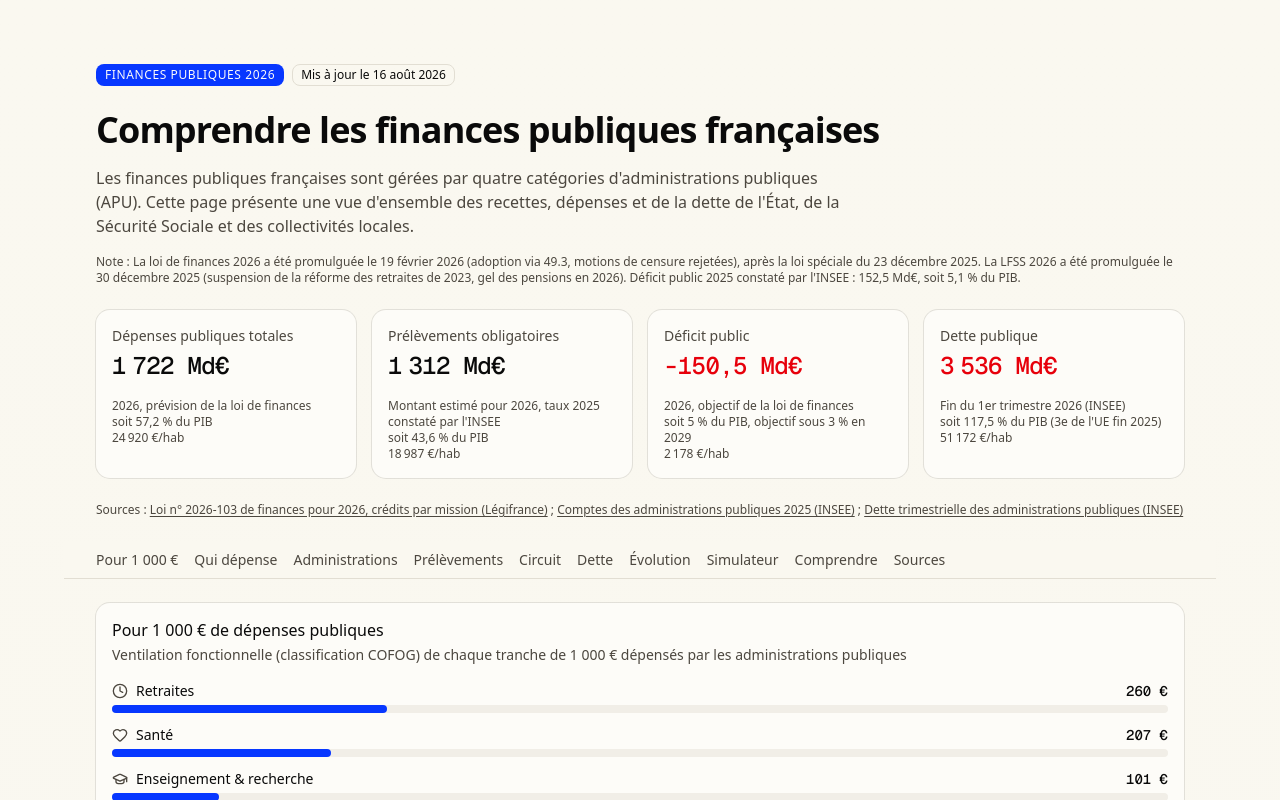
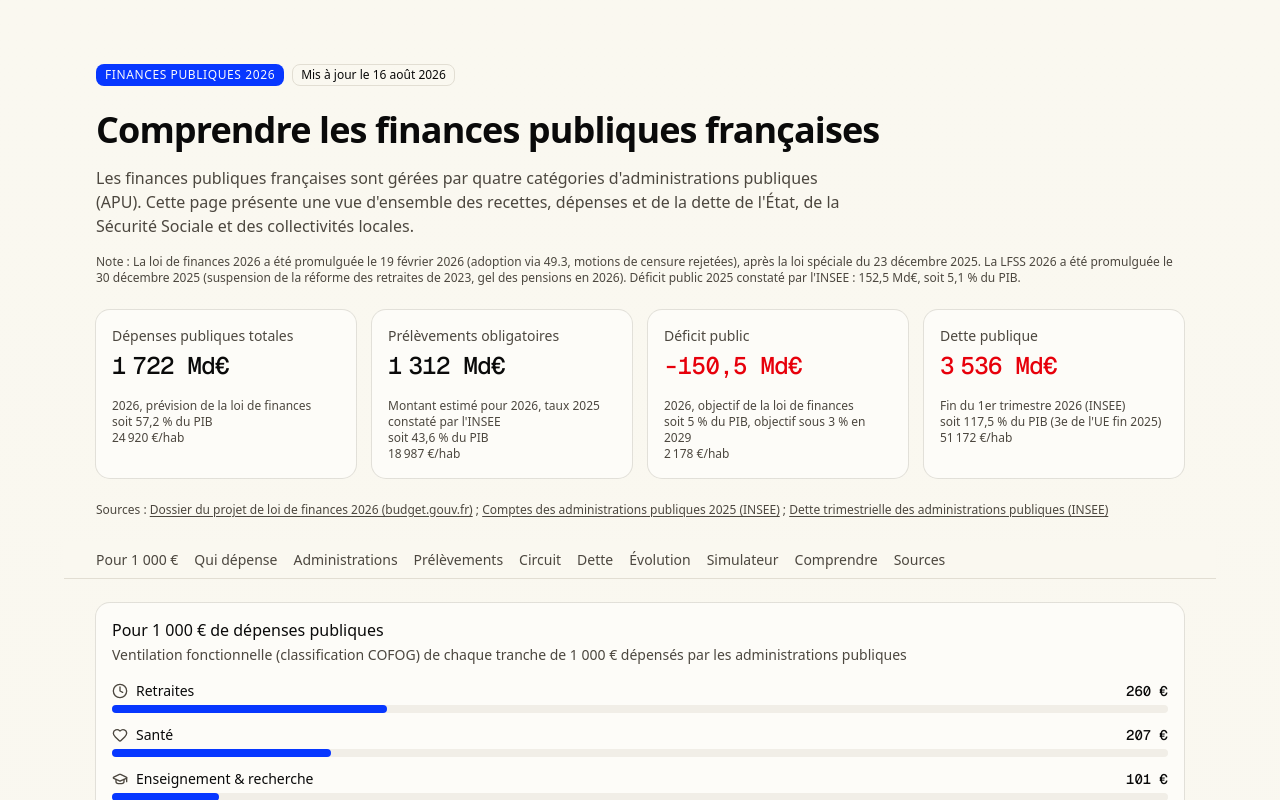
Before and after one commit to alexandre-mace/state-manager, a Next.js app: page / in a window 1280 px wide. Shown: the top 800 px of the page. Built offline with nearby package versions, Linux system fonts and the light colour scheme.

Commit message:
fix(ui): les tuiles citent le dossier budgetaire, pas l'etat B

```diff
--- a/app/page.tsx
+++ b/app/page.tsx
@@ -251,7 +251,7 @@ export default function Home() {
               </CardContent>
             </Card>
           </div>
-          <SourceNote sources={[sources.loi_finances_2026, sources.comptes_2025, sources.dette]} />
+          <SourceNote sources={[sources.budget_etat, sources.comptes_2025, sources.dette]} />
         </section>
 
         <nav
```
